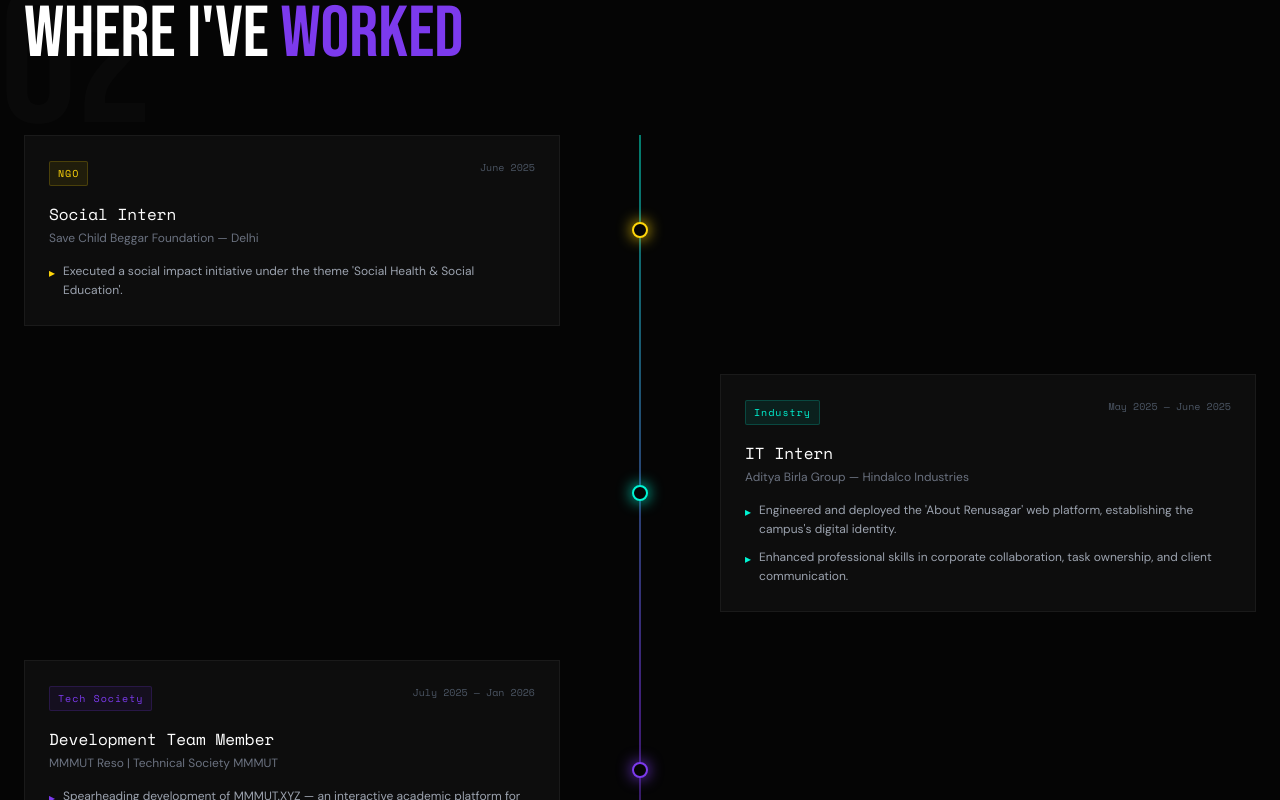
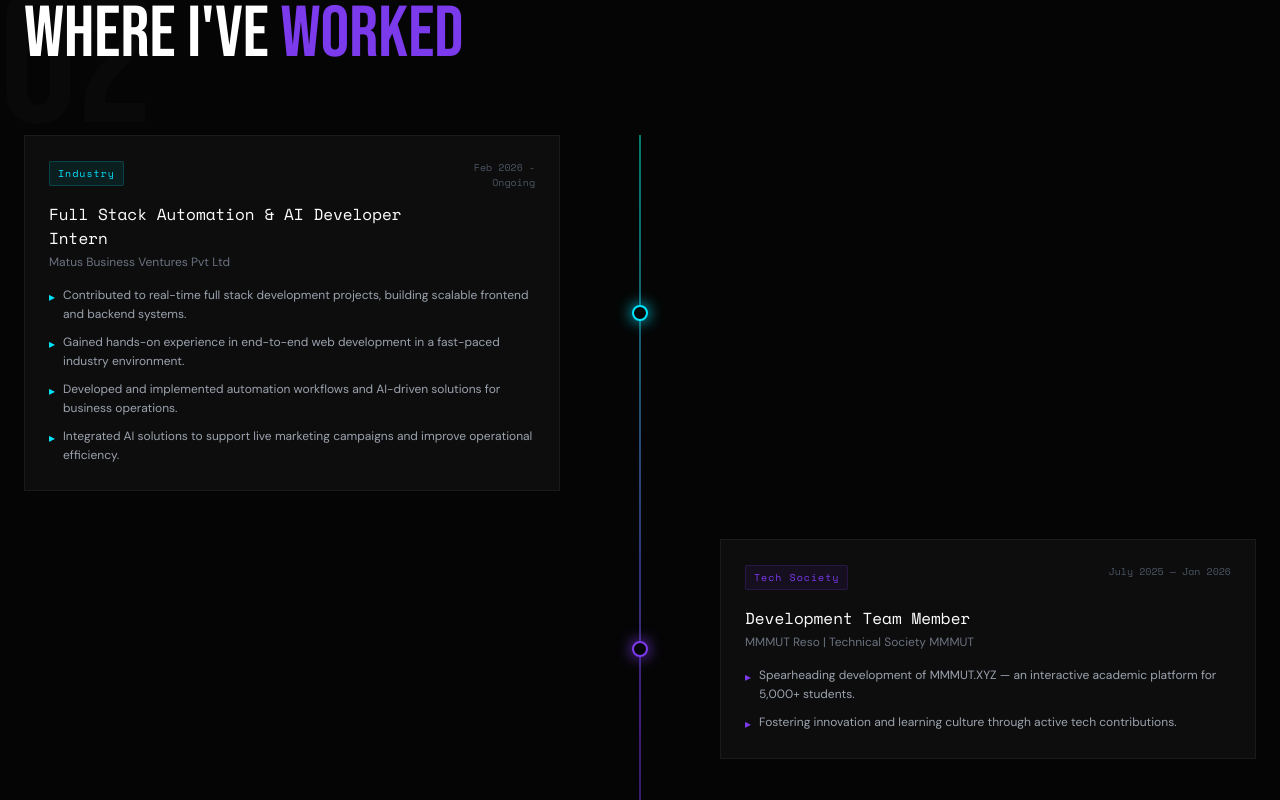
Before and after one commit to vk26kumar/Vishal-Portfolio, a React (Vite) app: page / in a window 1280 px wide. Shown: the part 1840-2640 px from the top of the page. Built offline with nearby package versions, Linux system fonts and the light colour scheme.

Commit message:
update:experience

```diff
--- a/src/components/Experience.jsx
+++ b/src/components/Experience.jsx
@@ -5,7 +5,7 @@ import { usePortfolio } from '../context/DataContext'
 export default function Experience() {
   const { ref, inView } = useInView({ threshold: 0.15, triggerOnce: true })
   const { portfolioData } = usePortfolio()
-  const experience = [...(portfolioData.experience || [])].reverse()
+  const experience = portfolioData.experience || []
 
   return (
     <section id="experience" className="py-24 relative" ref={ref}>
```
